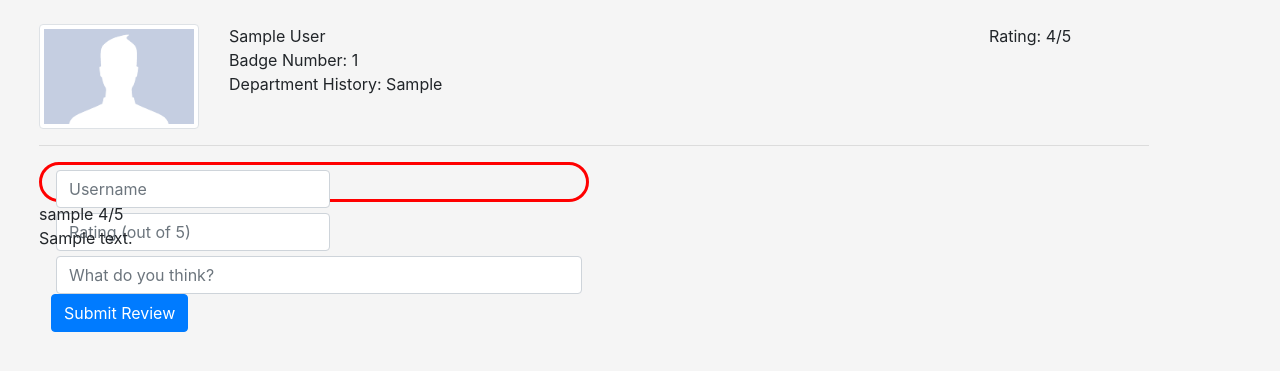
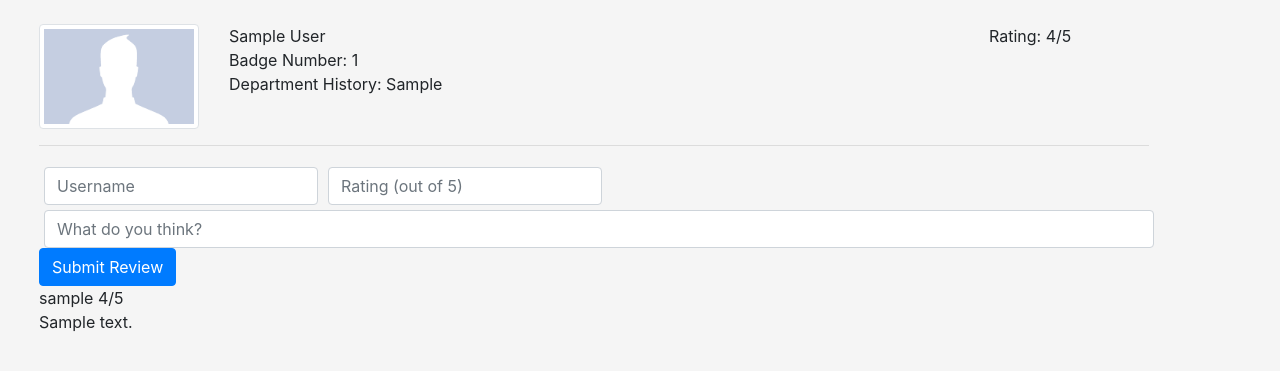
Before and after one commit to soeltjen/bluerate, a Django app: page /profile/1/ in a window 1280 px wide. Shown: the part 56-427 px from the top of the page. Run offline with Django 3.2, Linux system fonts and the light colour scheme; tables that the repository leaves empty hold one stand-in row (values such as "Sample post"); some libraries are stand-ins or nearby versions.

Commit message:
Revert "rounded search box"
This reverts commit 2b4c0fa254fa6bee54aaacb876748c8e5edf50d8.

```diff
--- a/br_app/static/br_app/index.css
+++ b/br_app/static/br_app/index.css
@@ -91,17 +91,6 @@ input {
 ::-ms-input-placeholder {
 	color:lightgreen;
 }
-.form-inline{
-	border: 3px solid red;
-	height:40px;
-	width:550px;
-	border-radius:50px;
-	padding: 0px 9px;
-	outline: none;
-	font-size: 18px;
-	color:darkblue;
-
-}
 /*
 .btn{
 	position: absolute;
--- a/br_app/templates/index.html
+++ b/br_app/templates/index.html
@@ -43,10 +43,5 @@
 			</div>
       		</div>
 	</div>
-	<div class="footer">
-		<p>
-			Footer
-		</p>
-	</div>
 </body>
 </html>
```
Also changed, not shown: 3 other files.
